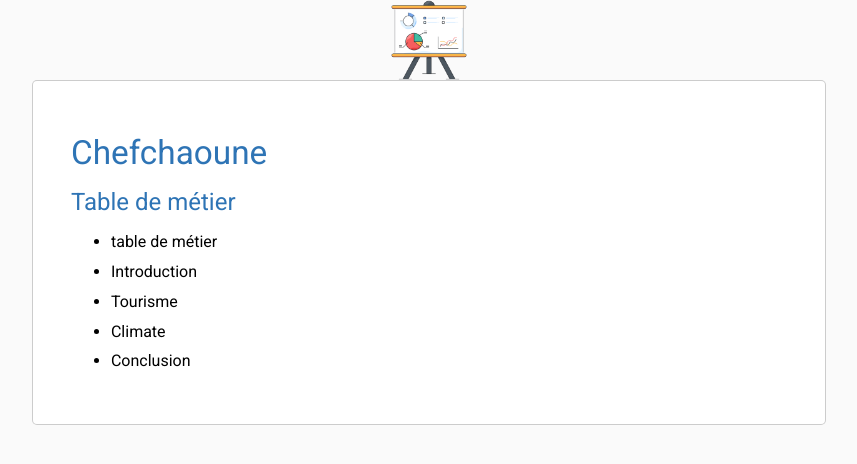
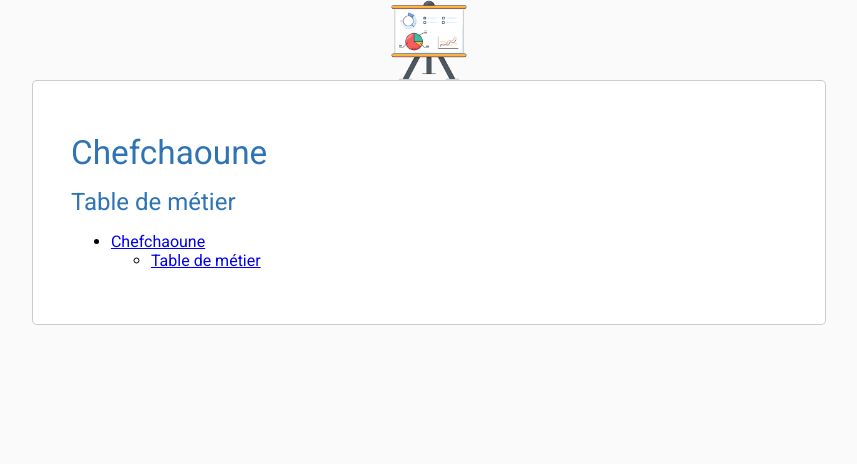
Before and after one commit to grain03/lab-markdown, a Jekyll site: the page built from docs/0.table-de-métier/table-de-métier.md, in a window 1280 px wide. Shown: the top 464 px of the page, without its empty margins (211-1068 px from the left). Built offline with Jekyll 4.4.1, drawn with Linux system fonts in a browser that asks for light colours; our own code applies the rules of GitHub Pages for plain Markdown files.

```diff
--- a/docs/0.table-de-métier/table-de-métier.md
+++ b/docs/0.table-de-métier/table-de-métier.md
@@ -11,8 +11,5 @@ chapitre: "table de métier"
 
 <!-- note  -->
 
-- table de métier
-- Introduction
-- Tourisme
-- Climate
-- Conclusion
+- [Chefchaoune](#chefchaoune)
+  - [Table de métier](#table-de-métier)
```
Also changed, not shown: docs/2.tourisme/images/Things-to-Do-in-Chefchaouen.jpg, docs/3.climate/images/Climat-Meteo-Chefchaouen.jpg, 3 other files.
